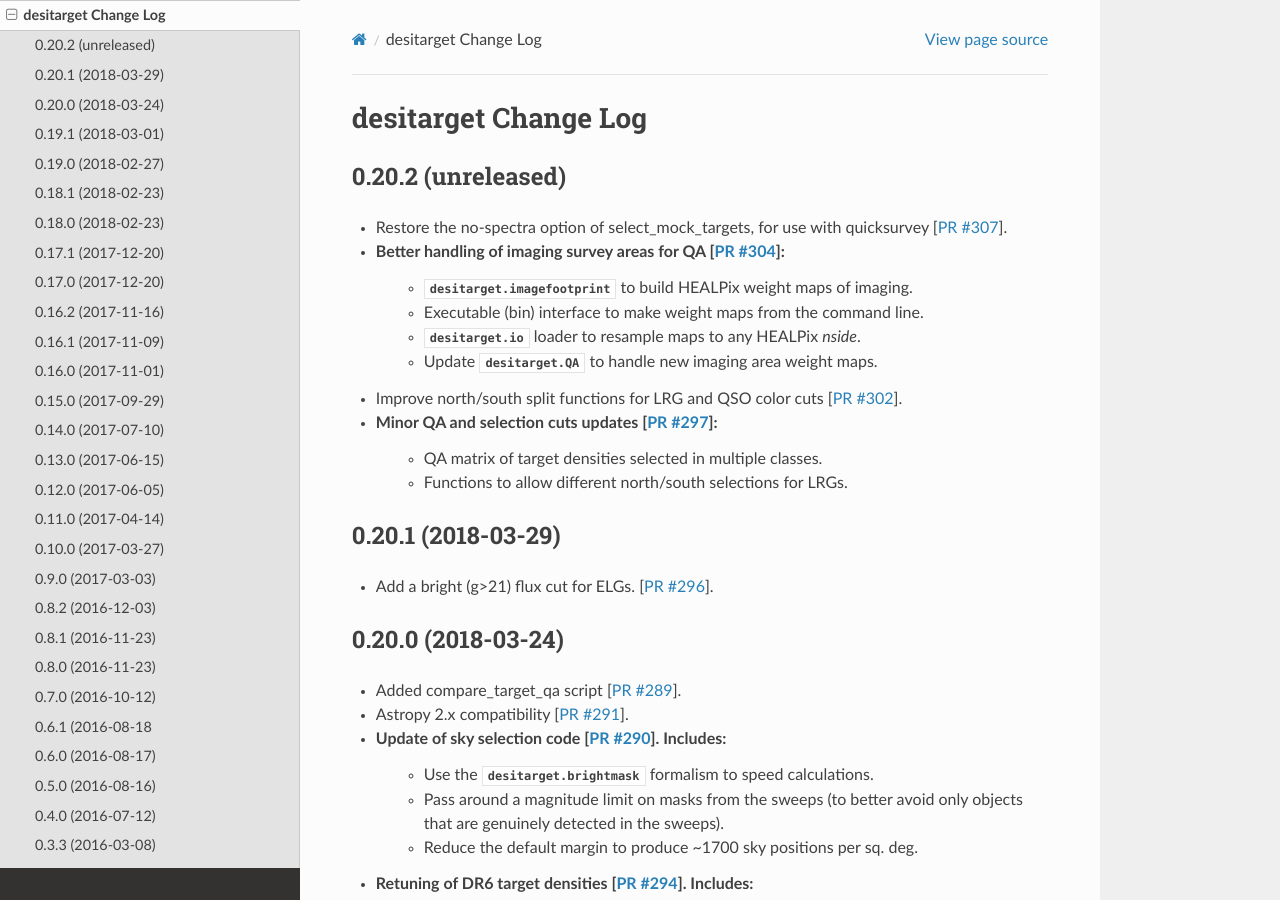
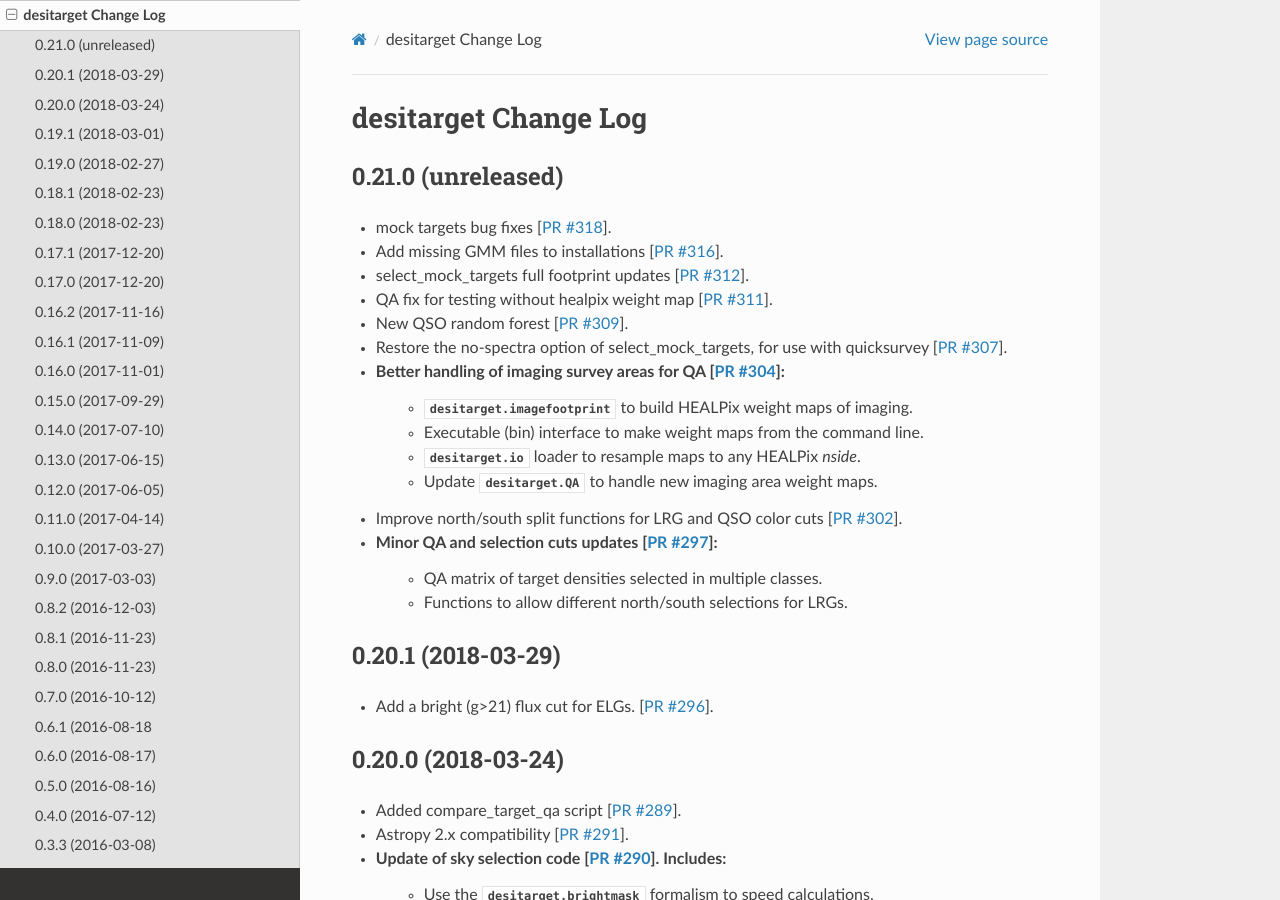
Before and after one commit to desihub/desitarget, a Sphinx documentation site: the page built from doc/changes.rst, in a window 1280 px wide and 900 px high. Built offline with Sphinx 7.4.7 and the Read the Docs theme 2.0.0, drawn with Linux system fonts in a browser that asks for light colours.

Commit message:
update changes.rst; no tag yet

```diff
--- a/doc/changes.rst
+++ b/doc/changes.rst
@@ -2,9 +2,14 @@
 desitarget Change Log
 =====================
 
-0.20.2 (unreleased)
+0.21.0 (unreleased)
 -------------------
 
+* mock targets bug fixes [`PR #318`_].
+* Add missing GMM files to installations [`PR #316`_].
+* select_mock_targets full footprint updates [`PR #312`_].
+* QA fix for testing without healpix weight map [`PR #311`_].
+* New QSO random forest [`PR #309`_].
 * Restore the no-spectra option of select_mock_targets, for use with quicksurvey
   [`PR #307`_].
 * Better handling of imaging survey areas for QA [`PR #304`_]:
@@ -21,6 +26,11 @@ desitarget Change Log
 .. _`PR #302`: https://github.com/desihub/desitarget/pull/302
 .. _`PR #304`: https://github.com/desihub/desitarget/pull/304
 .. _`PR #307`: https://github.com/desihub/desitarget/pull/307
+.. _`PR #309`: https://github.com/desihub/desitarget/pull/309
+.. _`PR #311`: https://github.com/desihub/desitarget/pull/311
+.. _`PR #312`: https://github.com/desihub/desitarget/pull/312
+.. _`PR #316`: https://github.com/desihub/desitarget/pull/316
+.. _`PR #318`: https://github.com/desihub/desitarget/pull/318
 
 0.20.1 (2018-03-29)
 -------------------
```
